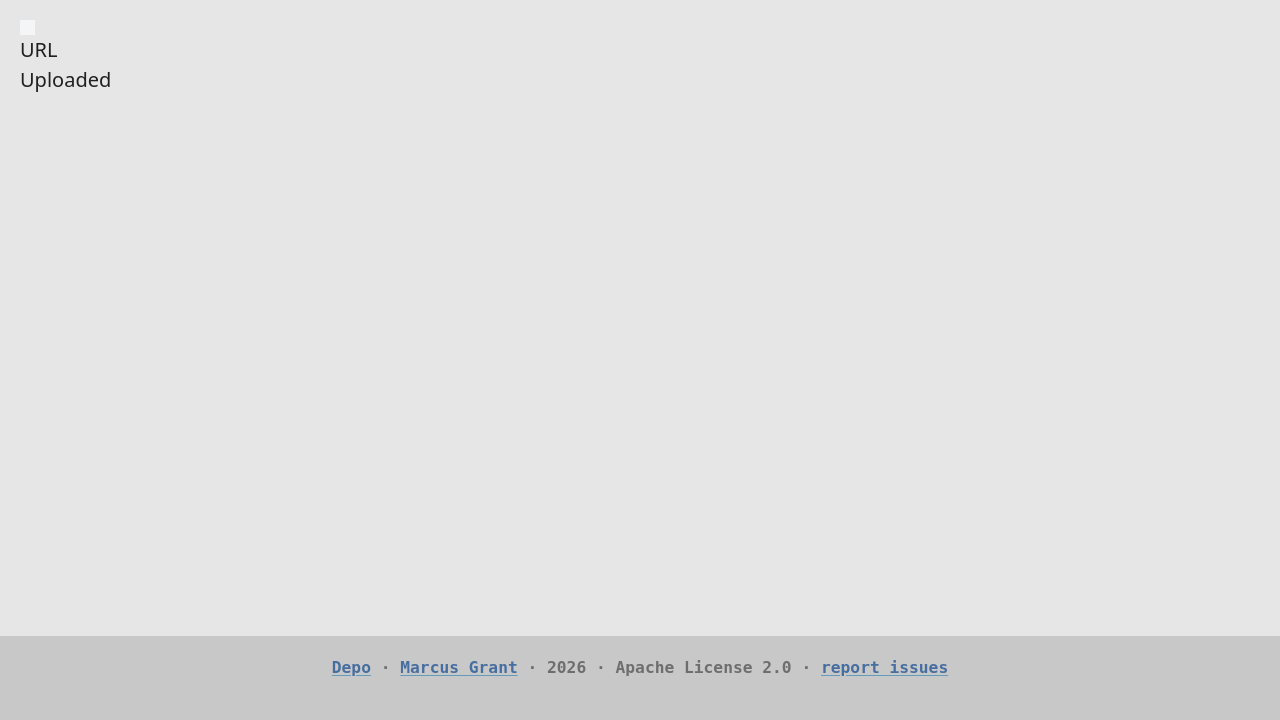
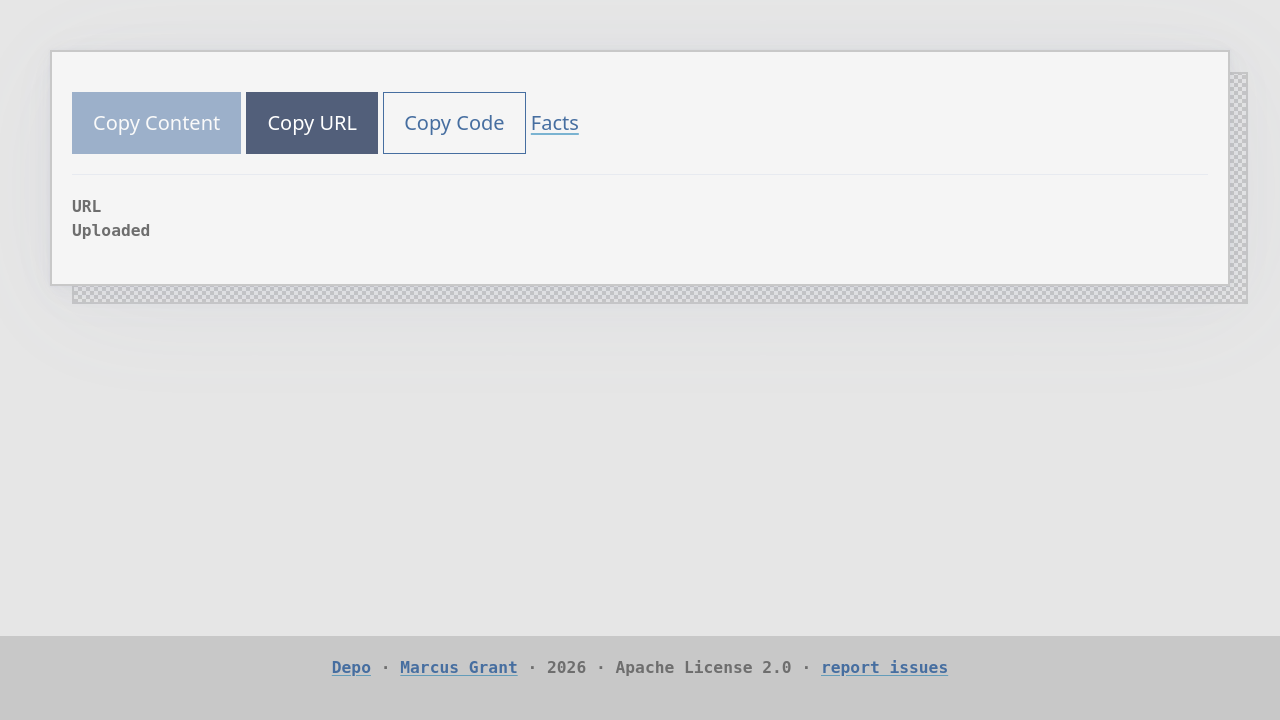
Before and after one commit to marcus-grant/depo, a Python web app: template src/depo/templates/info/link.html in a window 1280 px wide. Shown: the part 80-800 px from the top of the page. Run offline with Jinja, Linux system fonts and the light colour scheme; the template is opened without the code that fills it, so the values that code supplies are empty.

Commit message:
Ft: Info page template w/ shared shell & link part
- Added info/page.html base shell:
  - window container, shortcode heading,
  - action row, payload/metadata blocks with divider
- Action row:
  - disabled copy content, copy URL, copy code, facts jump anchor
- info/link.html:
  - extends page shell with URL payload and metadata
- TestInfoStructure:
  - structural assertions using sibling selectors for reading order

```diff
--- a/src/depo/templates/info/link.html
+++ b/src/depo/templates/info/link.html
@@ -1,10 +1,11 @@
-{% extends "base.html" %}
-{% block content %}
+{% extends "info/page.html" %}
 <!-- BEGIN: info/link.html -->
-<code class="shortcode">{{ item.code | upper }}</code>
-<dl>
-  <dt>URL</dt><dd><a href="{{ item.url }}">{{ item.url }}</a></dd>
-  <dt>Uploaded</dt><dd>{{ item.upload_at }}</dd>
-</dl>
+<!-- EXTENDS: info/page.html -->
+{% block payload %}
+    <a href="{{ item.url }}">{{ item.url }}</a>
+{% endblock %}
+{% block metadata %}
+    <dt>URL</dt><dd>{{ item.url }}</dd>
+    <dt>Uploaded</dt><dd>{{ item.upload_at }}</dd>
+{% endblock %}
 <!-- END: info/link.html -->
-{% endblock %}
--- /dev/null
+++ b/src/depo/templates/info/page.html
@@ -0,0 +1,24 @@
+{% extends "base.html" %}
+{% block content %}
+<!-- BEGIN: info/page.html -->
+<!-- EXTENDS: base.html -->
+<article class="window shadow-md">
+  <h2 class="shortcode">{{ item.code | upper }}</h2>
+  <div class="action-row" role="toolbar">
+    <button disabled data-copy="">Copy Content</button>
+    <button class="secondary" data-copy="/{{ item.code }}/raw">Copy URL</button>
+    <button class="outline" data-copy="{{ item.code | upper }}">Copy Code</button>
+    <a href="#metadata">Facts</a>
+  </div>
+  <div class="payload" id="payload">
+    {% block payload %}
+    {% endblock %}
+  </div>
+  <hr class="divider">
+  <dl class="meta" id="metadata">
+    {% block metadata %}
+    {% endblock %}
+  </dl>
+</article>
+<!-- END: info/page.html -->
+{% endblock %}
```
Also changed, not shown: tests/web/test_info_templates.py (added, +93 -0 lines).
